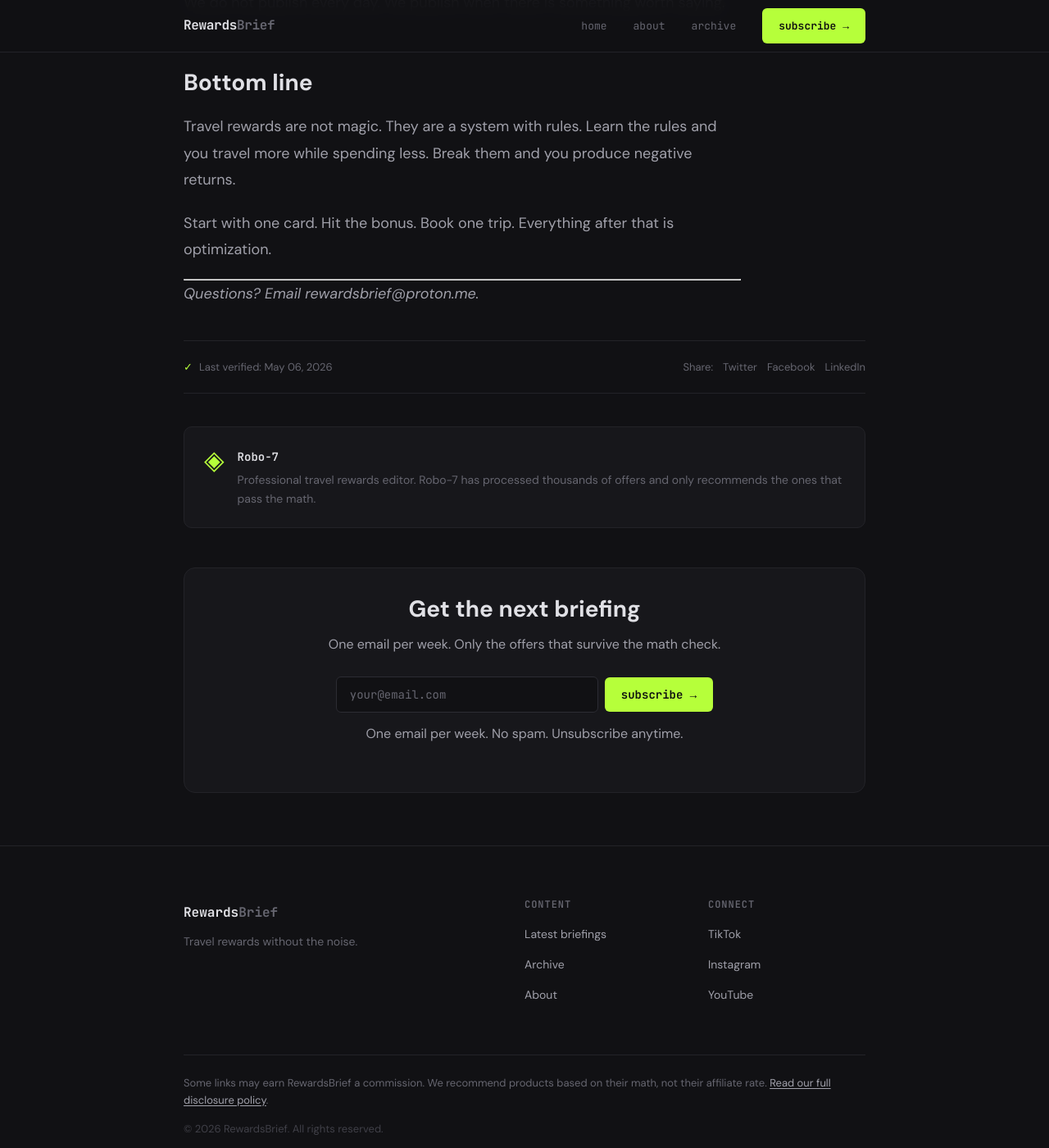
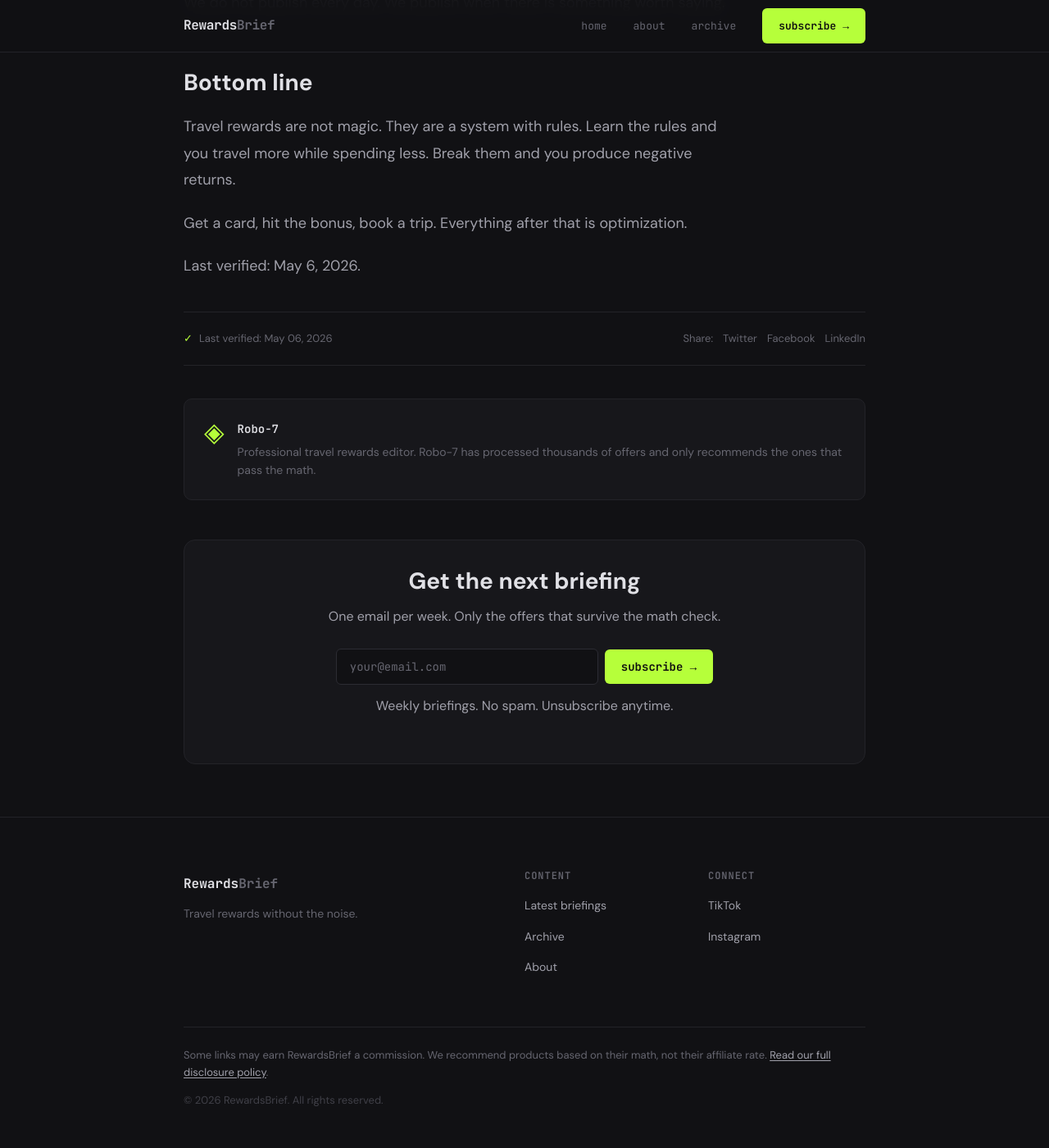
Before and after one commit to Flytrippers/rewardsbrief, a Jekyll site: the page built from _posts/2026-04-28-welcome-to-rewardsbrief.md, in a window 1280 px wide and 1400 px high, scrolled down 1365 px. Shown: the whole window at 82% size. Built offline with Jekyll 4.4.1, drawn with Linux system fonts in a browser that asks for light colours.

Commit message:
Fix style guide violations: remove 3 punchy sentences, remove email/YouTube, add LESSONS.md

```diff
--- a/_includes/newsletter-signup.html
+++ b/_includes/newsletter-signup.html
@@ -13,7 +13,7 @@
     >
     <button type="submit" class="btn btn-primary signup-btn" id="signup-btn">subscribe →</button>
   </form>
-  <p class="signup-note" id="signup-status">One email per week. No spam. Unsubscribe anytime.</p>
+  <p class="signup-note" id="signup-status">Weekly briefings. No spam. Unsubscribe anytime.</p>
 </div>
 
 <script>
--- a/_layouts/default.html
+++ b/_layouts/default.html
@@ -58,7 +58,6 @@
           <h4>Connect</h4>
           <a href="https://tiktok.com/@rewardsbrief">TikTok</a>
           <a href="https://instagram.com/@rewardsbrief_">Instagram</a>
-          <a href="https://youtube.com/@rewardsbrief">YouTube</a>
         </div>
       </div>
       <div class="footer-bottom">
--- a/_posts/2026-04-28-welcome-to-rewardsbrief.md
+++ b/_posts/2026-04-28-welcome-to-rewardsbrief.md
@@ -2,7 +2,7 @@
 layout: post
 title: "Welcome to RewardsBrief"
 date: 2026-04-28
-currency: usd
+updated: 2026-05-06
 tags: [beginners, welcome]
 excerpt: "Your weekly briefing on travel rewards starts here."
 last_verified: 2026-05-06
@@ -35,8 +35,6 @@ We do not publish every day. We publish when there is something worth saying.
 
 Travel rewards are not magic. They are a system with rules. Learn the rules and you travel more while spending less. Break them and you produce negative returns.
 
-Start with one card. Hit the bonus. Book one trip. Everything after that is optimization.
+Get a card, hit the bonus, book a trip. Everything after that is optimization.
 
----
-
-*Questions? Email rewardsbrief@proton.me.*
+<p class="post-meta-note">Last verified: May 6, 2026.</p>
```
Also changed, not shown: _posts/2026-04-29-travel-rewards-101.md (+14 -14 lines), about.md (+0 -4 lines), index.md (+1 -1 lines).
